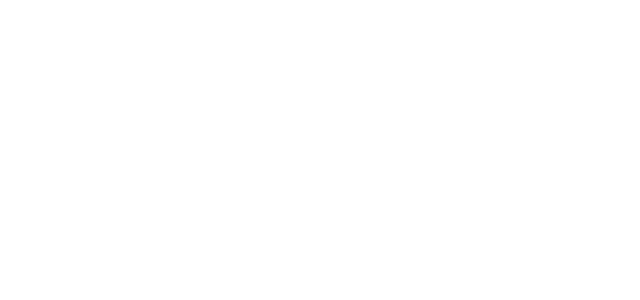
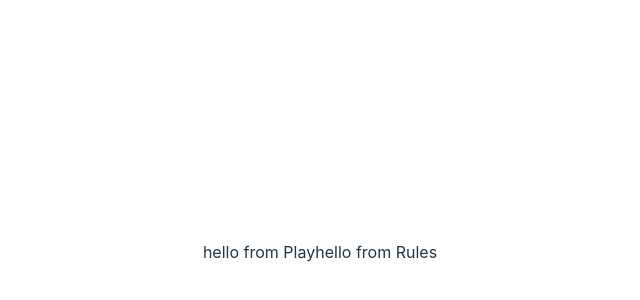
Before and after one commit to simbld/chifoumi, a React (Vite) app: page / in a window 1280 px wide. Shown: the part 148-448 px from the top of the page, without its empty margins (320-960 px from the left). Built offline with nearby package versions, Linux system fonts and the light colour scheme.

Commit message:
added Rules and Play pages

```diff
--- a/src/App.jsx
+++ b/src/App.jsx
@@ -1,10 +1,18 @@
 import { useState } from "react";
 import "./App.css";
+
+import Play from "./pages/Play";
+import Rules from "./pages/Rules";
 
 function App() {
   const [count, setCount] = useState(0);
 
-  return <div className="App"></div>;
+  return (
+    <div className="App">
+      <Play />
+      <Rules />
+    </div>
+  );
 }
 
 export default App;
--- /dev/null
+++ b/src/pages/Play.jsx
@@ -0,0 +1,5 @@
+function Play() {
+  return "hello from Play";
+}
+
+export default Play;
--- /dev/null
+++ b/src/pages/Rules.jsx
@@ -0,0 +1,5 @@
+function Rules() {
+  return "hello from Rules";
+}
+
+export default Rules;
```
